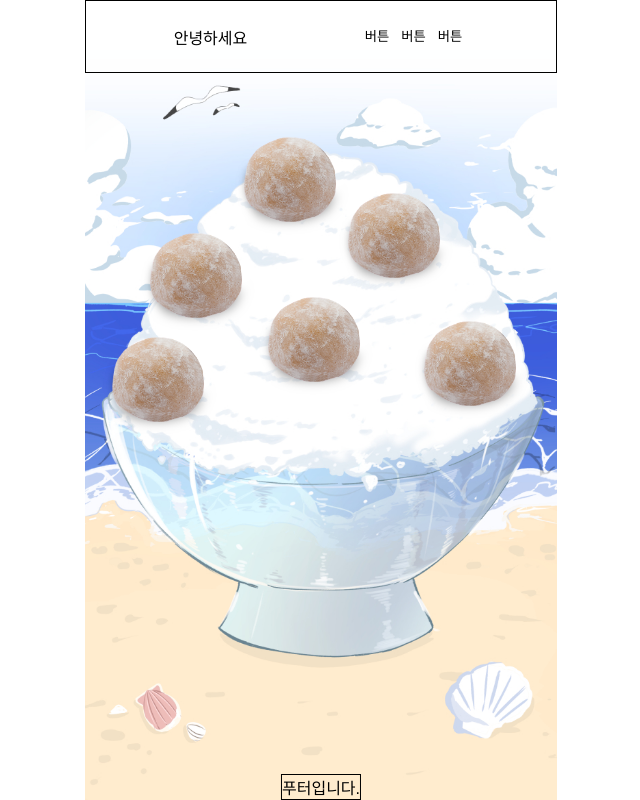
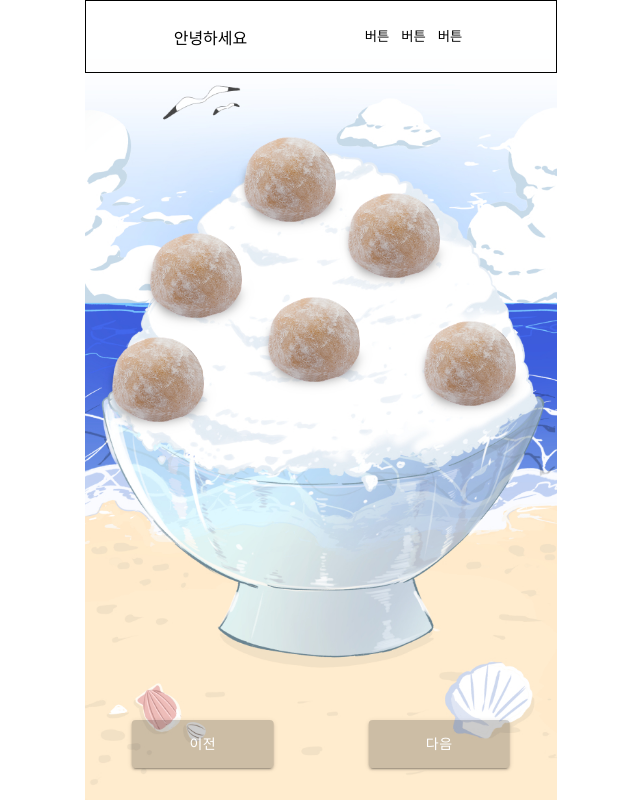
Before and after one commit to heading1/WYLSBingsu, a React app in the folder client/: page / in a window 1280 px wide. Shown: the whole page, without its empty margins (319-959 px from the left). Built offline with nearby package versions, Linux system fonts and the light colour scheme; a web font is replaced by a local one.

Commit message:
feat: 푸터 디자인

```diff
--- a/client/src/pages/main-page/components/Footer.tsx
+++ b/client/src/pages/main-page/components/Footer.tsx
@@ -1,8 +1,21 @@
-import React from 'react';
+import React, { PropsWithChildren } from 'react';
 import Wrapper from './FooterStyle';
+import Button from '@mui/material/Button';
 
-const Footer: React.FC = () => {
-  return <Wrapper>푸터입니다.</Wrapper>;
+interface FooterProps {
+  prevPage: Function;
+  nextPage: Function;
+}
+
+const Footer: React.FC<FooterProps> = (
+  props: PropsWithChildren<FooterProps>
+) => {
+  return (
+    <Wrapper>
+      <Button variant="contained">이전</Button>
+      <Button variant="contained">다음</Button>
+    </Wrapper>
+  );
 };
 
 export default Footer;
--- a/client/src/pages/main-page/components/FooterStyle.tsx
+++ b/client/src/pages/main-page/components/FooterStyle.tsx
@@ -5,7 +5,18 @@ const Wrapper = styled.section`
   top: 100%;
   left: 50%;
   transform: translate(-50%, -100%);
-  border: 1px solid;
+  display: flex;
+  justify-content: space-around;
+  width: 100%;
+  height: 10%;
+  & > button {
+    width: 30%;
+    height: 60%;
+    background-color: rgba(0, 0, 0, 0.2);
+    :hover {
+      background-color: ${(props) => props.theme.point3};
+    }
+  }
 `;
 
 export default Wrapper;
```
